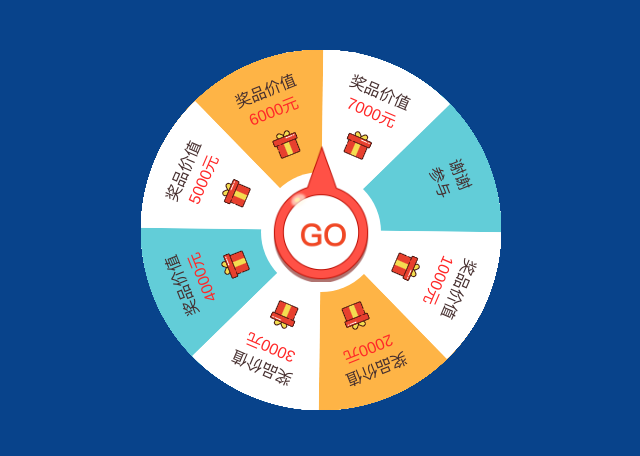
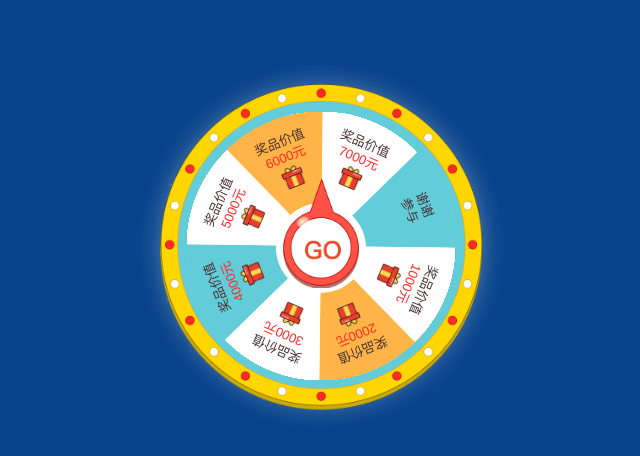
Before and after one commit to f840415070/turntable-react, a React app: page / in a window 1280 px wide. Shown: the top 456 px of the page, without its empty margins (319-959 px from the left). Built offline with nearby package versions, Linux system fonts and the light colour scheme; the HTML template or start-up script is replaced by a standard one.

Commit message:
feat: update sample

```diff
--- a/sample/App.css
+++ b/sample/App.css
@@ -2,35 +2,40 @@ body {
   background: #08438B;
 }
 
+#root {
+  width: 100%;
+  overflow: hidden;
+  display: flex;
+  justify-content: center;
+}
+
 .turntable {
-  width: 360px;
-  height: 360px;
+  display: flex;
+  align-items: center;
+  justify-content: center;
+  flex: 0 0 auto;
+  width: 375px;
+  height: 375px;
   margin: 50px auto;
+  background: url(../sample/plate.png) no-repeat center center/100%;
+}
+
+.__turntable-container {
+  margin-top: 4px;
 }
 
 .turntable-pointer {
   position: relative;
   display: flex;
   justify-content: center;
-  width: 120px;
-  height: 120px;
+  width: 90px;
+  height: 90px;
   border-radius: 50%;
   background: #fff;
 }
 
 .pointer-img {
   position: absolute;
-  bottom: 10px;
-  width: 100px;
+  bottom: 5px;
+  width: 80px;
 }
-
-.pointer-img:hover {
-  transform: scale(0.9);
-  transition: transform .1s linear;
-  cursor: pointer;
-}
-
-.pointer-img:active {
-  transform: scale(0.8);
-  transition: transform .1s linear;
-}
--- a/sample/App.tsx
+++ b/sample/App.tsx
@@ -1,34 +1,34 @@
-// eslint-disable-next-line import/no-extraneous-dependencies
 import React from 'react';
 import Turntable from '../lib/turntable';
 import './App.css';
 
-const testColors: string[] = [
-  '#62CDD8', '#FFFFFF', '#FEB446', '#FFFFFF', '#62CDD8', '#FFFFFF', '#FEB446', '#FFFFFF',
+const prizeBackgrounds: string[] = [
+  '#62CDD8', '#FFFFFF', '#FEB446', '#FFFFFF',
+  '#62CDD8', '#FFFFFF', '#FEB446', '#FFFFFF',
 ];
-const testPrizes: TurntableTypes.Prize[] = Array(8).fill(0).map((_, index) => ({
+const prizes: TurntableTypes.Prize[] = Array(8).fill(0).map((_, index) => ({
   texts: index === 0 ? [
     {
-      text: '谢谢', fontStyle: '16px Arial', fontColor: 'rgba(70, 47, 47, 1)', fromCenter: 0.8,
+      text: '谢谢', fontStyle: '13px Arial', fontColor: 'rgba(70, 47, 47, 1)', fromCenter: 0.8,
     },
     {
-      text: '参与', fontStyle: '16px Arial', fontColor: 'rgba(70, 47, 47, 1)', fromCenter: 0.68,
+      text: '参与', fontStyle: '13px Arial', fontColor: 'rgba(70, 47, 47, 1)', fromCenter: 0.68,
     },
   ] : [
     {
-      text: '奖品价值', fontStyle: '16px Arial', fontColor: 'rgba(70, 47, 47, 1)', fromCenter: 0.8,
+      text: '奖品价值', fontStyle: '13px Arial', fontColor: 'rgba(70, 47, 47, 1)', fromCenter: 0.8,
     },
     {
-      text: `${index * 1000}元`, fontStyle: '16px Arial', fontColor: 'rgba(255, 40, 40, 1)', fromCenter: 0.68,
+      text: `${index * 1000}元`, fontStyle: '13px Arial', fontColor: 'rgba(255, 40, 40, 1)', fromCenter: 0.68,
     },
   ],
-  background: testColors[index],
+  background: prizeBackgrounds[index],
   images: index === 0 ? undefined : [
     {
       src: '../sample/gift.png',
-      width: 30,
-      height: 30,
-      fromCenter: 0.6,
+      width: 25,
+      height: 25,
+      fromCenter: 0.65,
     },
   ],
 }));
@@ -53,7 +53,7 @@ function App() {
   };
 
   const complete = (index: number) => {
-    console.log(`恭喜你抽中 - ${[index]} `, testPrizes[index]);
+    console.log(`恭喜你抽中 - ${[index]} `, prizes[index]);
   };
 
   const timeout = () => {
@@ -63,8 +63,8 @@ function App() {
   return (
     <div className="turntable">
       <Turntable
-        size={360}
-        prizes={testPrizes}
+        size={268}
+        prizes={prizes}
         onStart={fetchPrizeResult}
         onComplete={complete}
         onTimeout={timeout}
```
Also changed, not shown: sample/plate.png (added).
